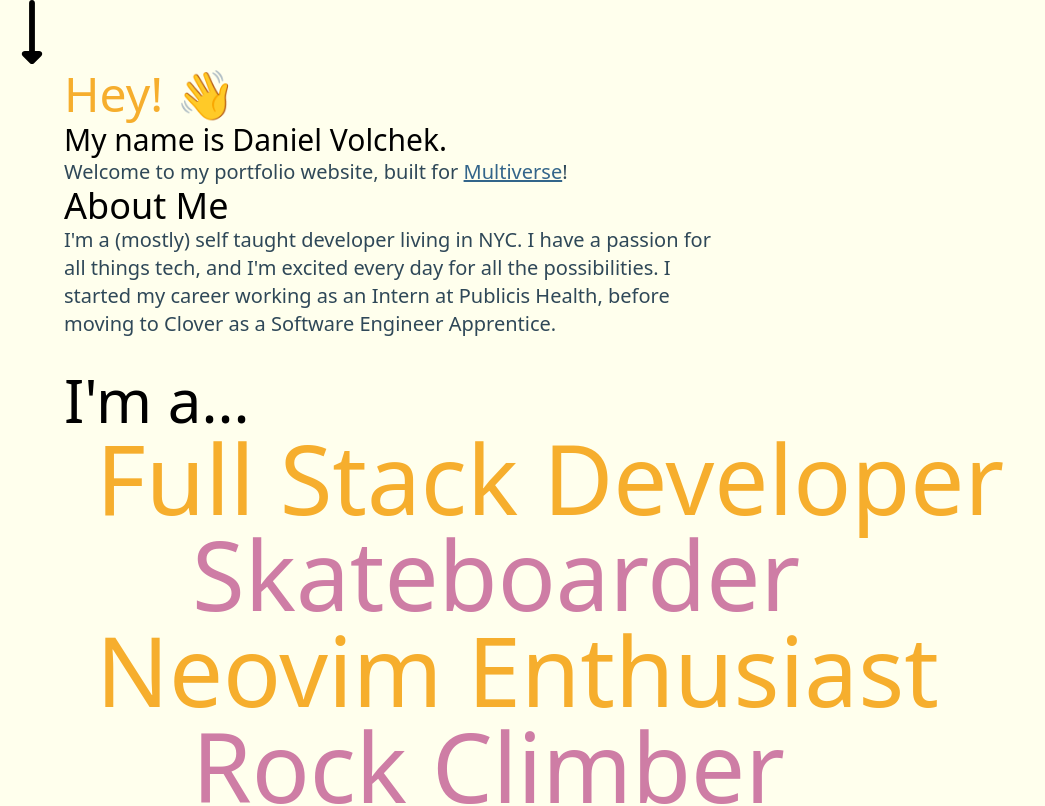
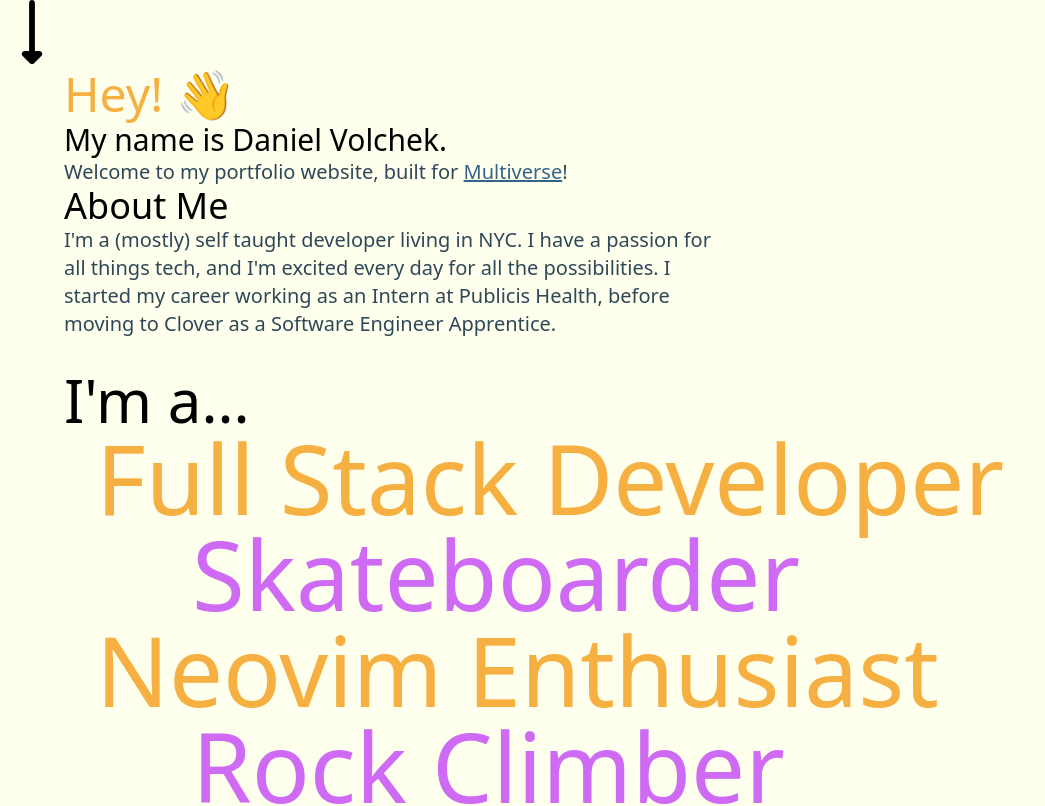
Before and after one commit to DanielVolchek/multiverse_portfolio, a Next.js app: page / in a window 1280 px wide. Shown: the top 806 px of the page, without its empty margins (0-1045 px from the left). Built offline with nearby package versions, Linux system fonts and the light colour scheme.

Commit message:
added some colors

```diff
--- a/tailwind.config.js
+++ b/tailwind.config.js
@@ -9,8 +9,8 @@ module.exports = {
         lapizlazuli: "#33658a",
         charcoal: "#2f4858",
         iceblue: "#99f6e4",
-        hunyadiyellow: "#f6ae2d",
-        thulianpink: "#ce7da5",
+        hunyadiyellow: "#f6b041",
+        thulianpink: "#ce6af3",
         aqua: "#3bf4fb",
         darkmossgreen: "#3fcb2d",
         celadon: "#b4edd2",
```
